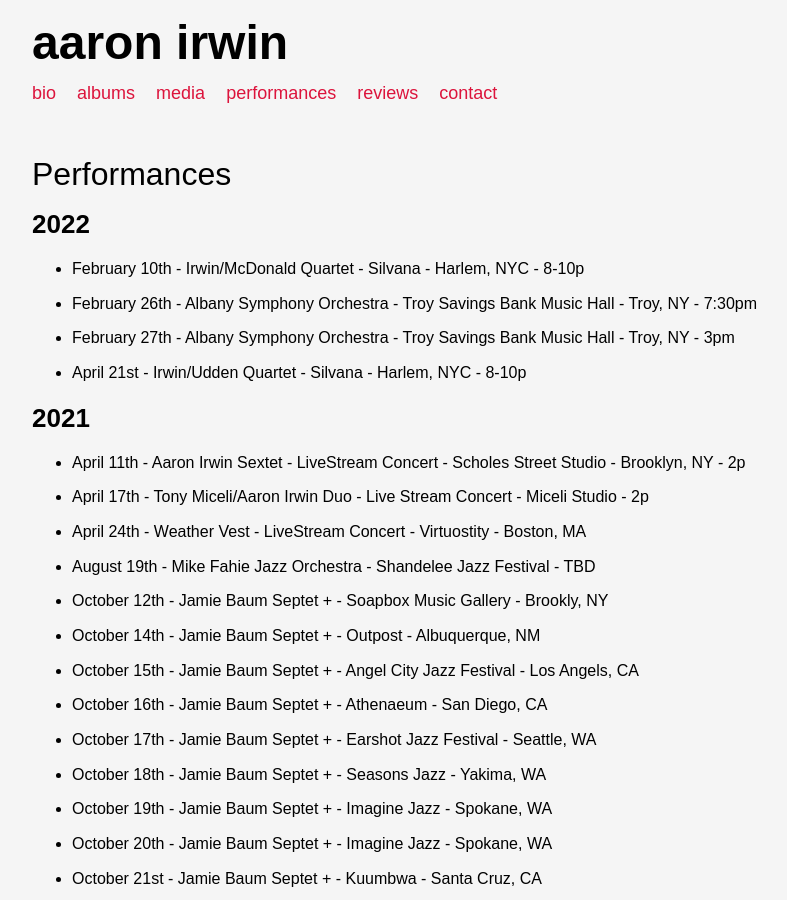
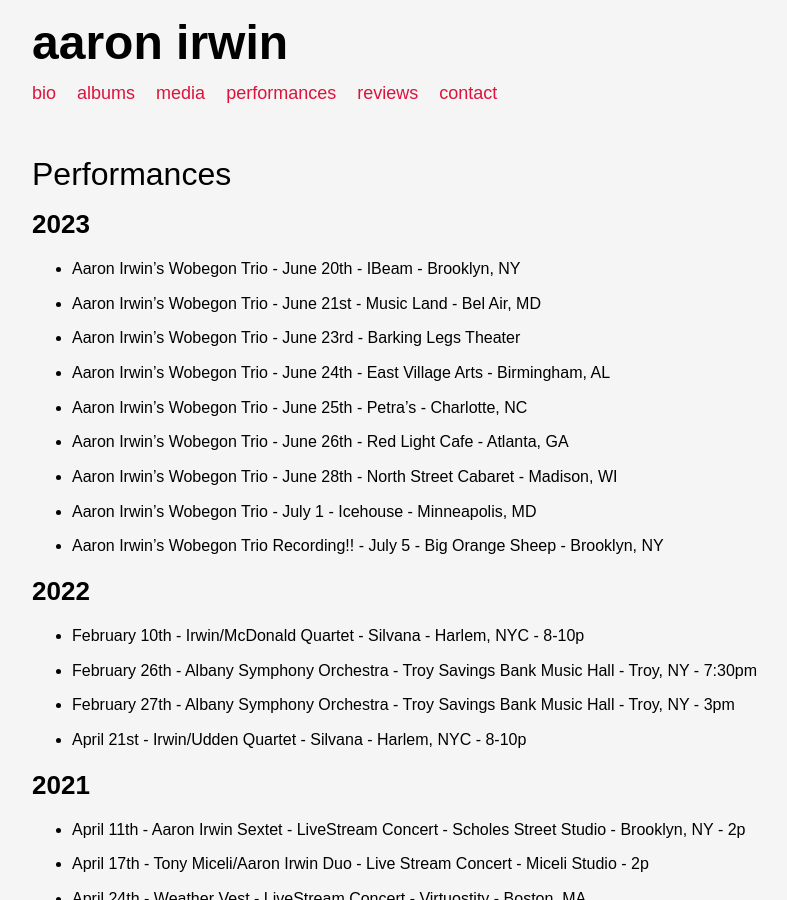
Before and after one commit to ryanve/aaronirwin.com, a Jekyll site: the page built from performances.md, in a window 1280 px wide and 900 px high. Shown: the whole window, without its empty margins (128-915 px from the left). Built offline with Jekyll 4.4.1, drawn with Linux system fonts in a browser that asks for light colours.

Commit message:
((( 2023 ))) performances )))

```diff
--- a/performances.md
+++ b/performances.md
@@ -3,6 +3,18 @@
 ---
 
 # Performances
+
+## 2023
+
+- Aaron Irwin's Wobegon Trio - June 20th - IBeam - Brooklyn, NY
+- Aaron Irwin's Wobegon Trio - June 21st - Music Land - Bel Air, MD
+- Aaron Irwin's Wobegon Trio - June 23rd - Barking Legs Theater
+- Aaron Irwin's Wobegon Trio - June 24th - East Village Arts - Birmingham, AL
+- Aaron Irwin's Wobegon Trio - June 25th - Petra's - Charlotte, NC
+- Aaron Irwin's Wobegon Trio - June 26th - Red Light Cafe - Atlanta, GA
+- Aaron Irwin's Wobegon Trio - June 28th - North Street Cabaret - Madison, WI
+- Aaron Irwin's Wobegon Trio - July 1 - Icehouse - Minneapolis, MD
+- Aaron Irwin's Wobegon Trio Recording!! - July 5 - Big Orange Sheep - Brooklyn, NY
 
 ## 2022
 
```
